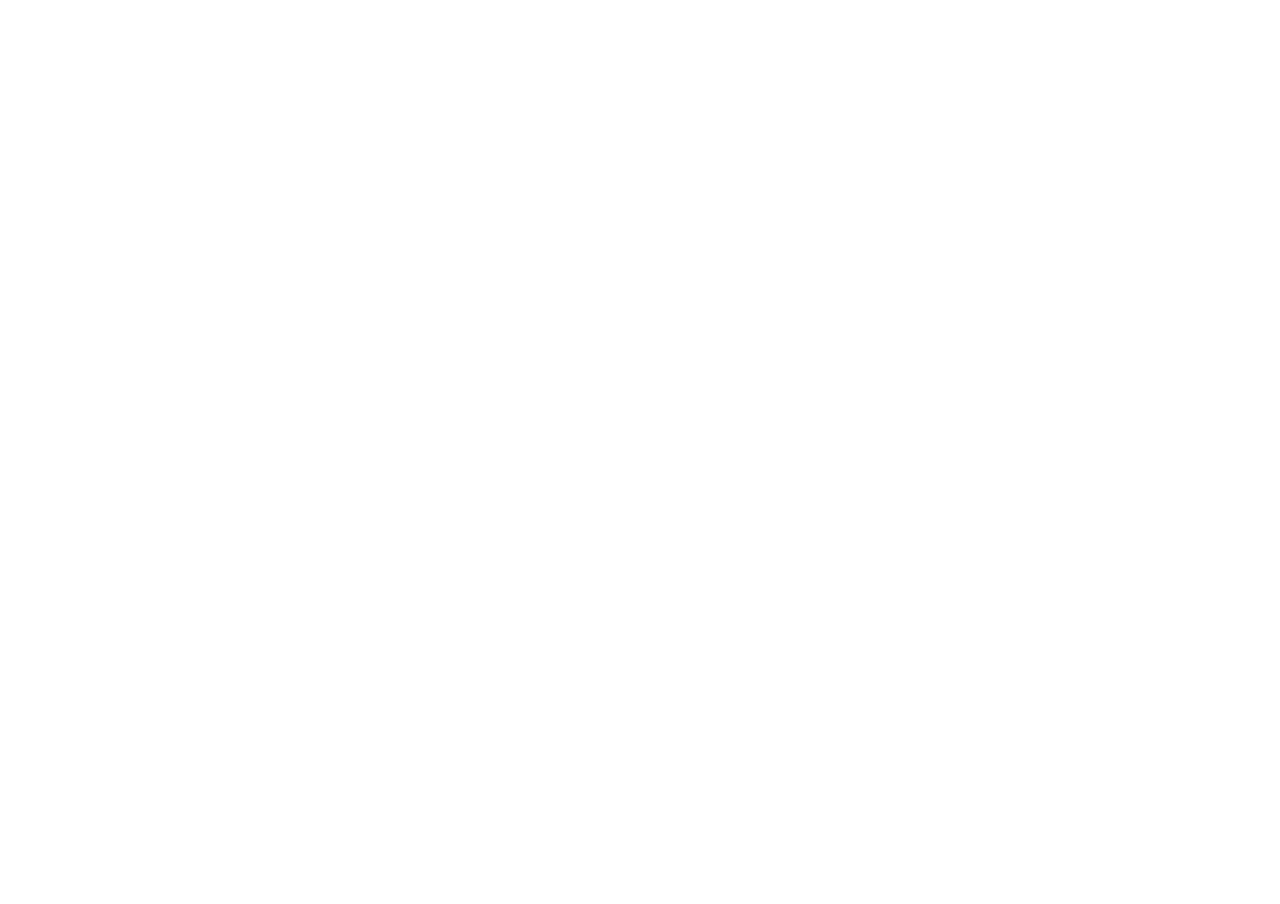
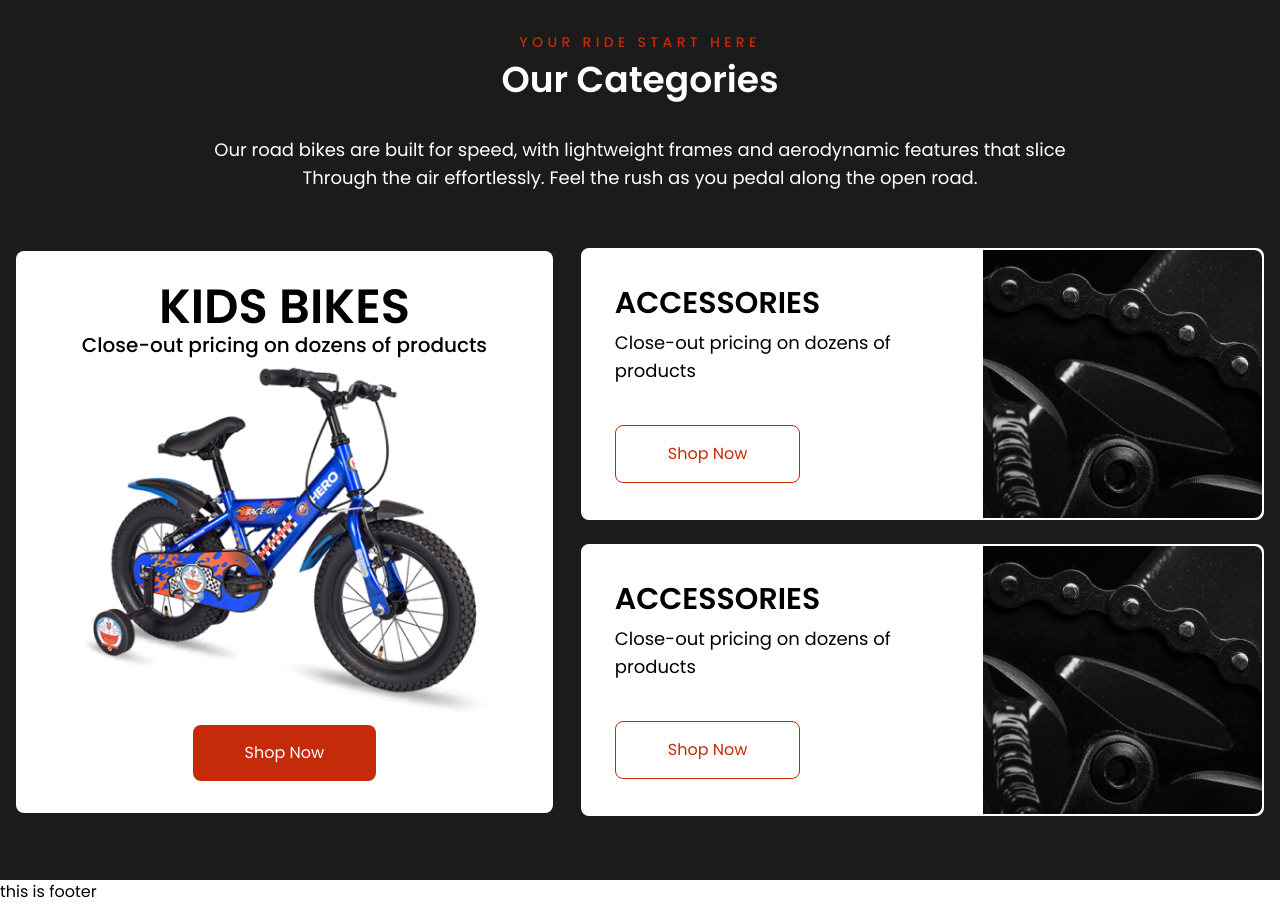
Before and after one commit to shipon-hossen-raju/bi-cycle-rider, a React (Vite) app in the folder cycle-store-frontend/: page / in a window 1280 px wide. Shown: the part 2100-3004 px from the top of the page. Before the commit the page ends 2056 px from the top, so only its background shows below. Built offline with nearby package versions, Linux system fonts and the light colour scheme.

Commit message:
our categories complete

```diff
--- a/cycle-store-frontend/src/components/Button.tsx
+++ b/cycle-store-frontend/src/components/Button.tsx
@@ -22,7 +22,7 @@
   const variants = {
     primary: `bg-brand text-white hover:bg-brand/50`,
     secondary: `bg-secondary text-brand hover:bg-secondary/50`,
-    outline: `border border-gray-300 text-gray-700 hover:bg-gray-100 focus:ring-gray-400`,
+    outline: `border border-brand text-brand hover:bg-brand/10 focus:ring-gray-400`,
   };
 
   return (
--- a/cycle-store-frontend/src/index.css
+++ b/cycle-store-frontend/src/index.css
@@ -5,3 +5,7 @@
 body {
   @apply font-poppinsSans;
 }
+
+p {
+  @apply text-lg font-normal;
+}
--- /dev/null
+++ b/cycle-store-frontend/src/pages/Home/Categories.tsx
@@ -0,0 +1,68 @@
+import Button from "../../components/Button";
+import CustomImage from "../../components/Img";
+import MainContainer from "../../components/MainContainer";
+import kidsCycleImg from "/categories-kids-cycle.png";
+import gearImg from "/chaine-or-gear.png";
+
+export default function Categories() {
+  return (
+    <section className="bg-bgColor py-12">
+      <MainContainer>
+        <div>
+          <div className="text-center text-white max-w-[867px] mx-auto mb-14">
+            <h6 className="text-sm font-medium tracking-[4.32px] text-brand">
+              YOUR RIDE START HERE
+            </h6>
+            <h1 className="text-4xl font-semibold mt-2 mb-9">Our Categories</h1>
+            <p className="">
+              Our road bikes are built for speed, with lightweight frames and
+              aerodynamic features that slice Through the air effortlessly. Feel
+              the rush as you pedal along the open road.
+            </p>
+          </div>
+
+          <div className="flex items-center justify-between text-white gap-x-7 gap-y-6">
+            <div className="flex flex-col items-center bg-white text-black p-8 rounded-lg">
+              <h2 className="text-5xl font-semibold">KIDS BIKES </h2>
+              <p className="text-xl font-medium">
+                Close-out pricing on dozens of products
+              </p>
+              <CustomImage src={kidsCycleImg} />
+              <Button> Shop Now </Button>
+            </div>
+
+            <div className="space-y-6">
+              <div className="flex items-center bg-white text-black border-2 border-white rounded-lg">
+                <div className="bg-white p-8">
+                  <h2 className="text-3xl font-semibold"> ACCESSORIES </h2>
+                  <p className="mt-2 mb-10">
+                    Close-out pricing on dozens of products
+                  </p>
+
+                  <Button variant="outline"> Shop Now </Button>
+                </div>
+                <figure className="rounded-r-lg overflow-hidden">
+                  <CustomImage src={gearImg} />
+                </figure>
+              </div>
+
+              <div className="flex items-center bg-white text-black border-2 border-white rounded-lg">
+                <div className="bg-white p-8">
+                  <h2 className="text-3xl font-semibold"> ACCESSORIES </h2>
+                  <p className="mt-2 mb-10">
+                    Close-out pricing on dozens of products
+                  </p>
+
+                  <Button variant="outline"> Shop Now </Button>
+                </div>
+                <figure className="rounded-r-lg overflow-hidden">
+                  <CustomImage src={gearImg} />
+                </figure>
+              </div>
+            </div>
+          </div>
+        </div>
+      </MainContainer>
+    </section>
+  );
+}
--- a/cycle-store-frontend/src/pages/Home/index.tsx
+++ b/cycle-store-frontend/src/pages/Home/index.tsx
@@ -1,5 +1,6 @@
 import Banner from "./Banner";
 import BestSell from "./BestSell";
+import Categories from "./Categories";
 import Features from "./Features";
 
 export default function Home() {
@@ -8,6 +9,7 @@
       <Banner />
       <Features />
       <BestSell />
+      <Categories />
     </>
   );
 }
```
Also changed, not shown: cycle-store-frontend/public/categories-kids-cycle.png (added), cycle-store-frontend/public/chaine-or-gear.png (added).
